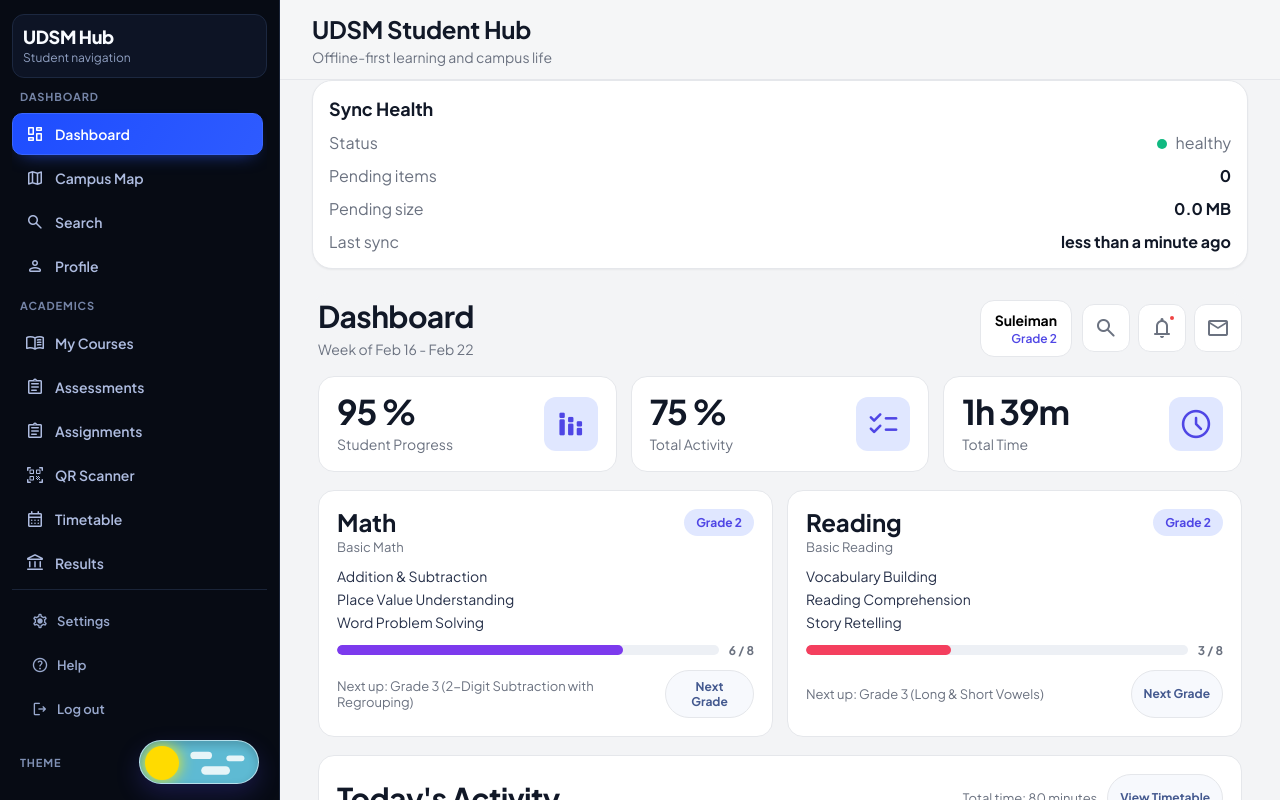
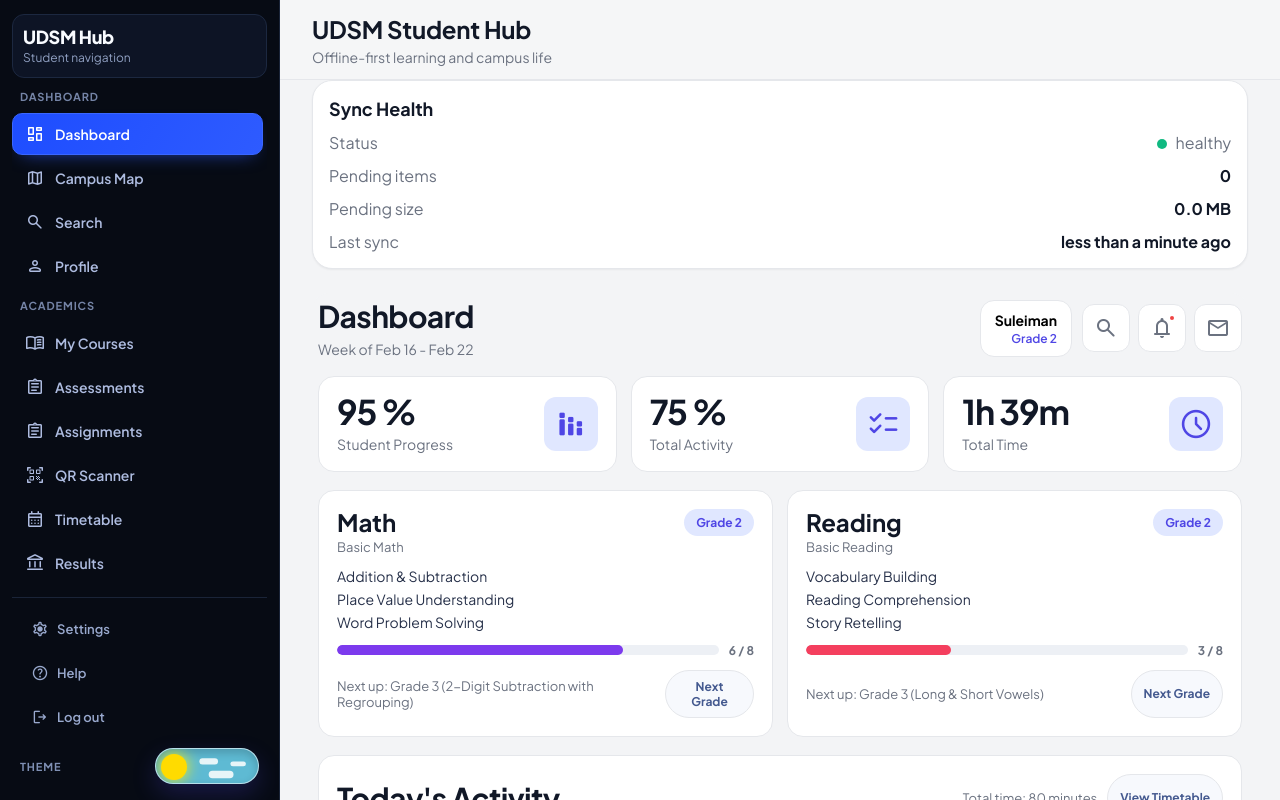
Before and after one commit to sulemsaba/lms, a React (Vite) app in the folder frontend/: page /login in a window 1280 px wide. Both pictures are taken after a click on the button "Continue In Demo Mode". Shown: the top 800 px of the page. Built offline with nearby package versions, Linux system fonts and the light colour scheme; no server answers.

Commit message:
frontend gmn

```diff
--- a/frontend/src/components/ui/ThemeToggle.css
+++ b/frontend/src/components/ui/ThemeToggle.css
@@ -14,12 +14,12 @@
 }
 
 .theme-toggle-root.compact {
-  --toggle-width: 120px;
-  --toggle-height: 44px;
-  --slider-size: 34px;
+  --toggle-width: 104px;
+  --toggle-height: 36px;
+  --slider-size: 26px;
   --slider-offset: 5px;
-  --slider-travel: 76px;
-  --decor-scale: 0.72;
+  --slider-travel: 68px;
+  --decor-scale: 0.62;
 }
 
 .theme-toggle-input {
```
